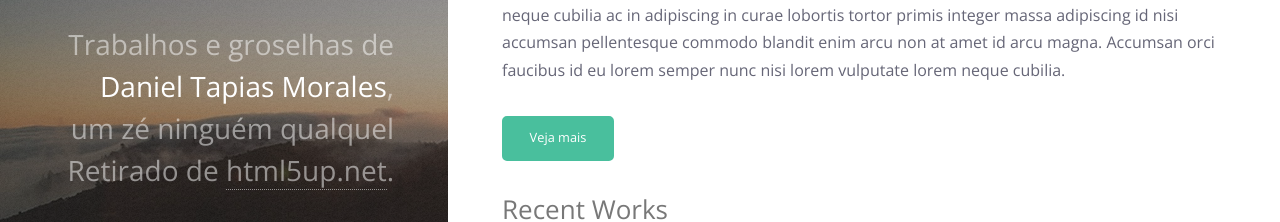
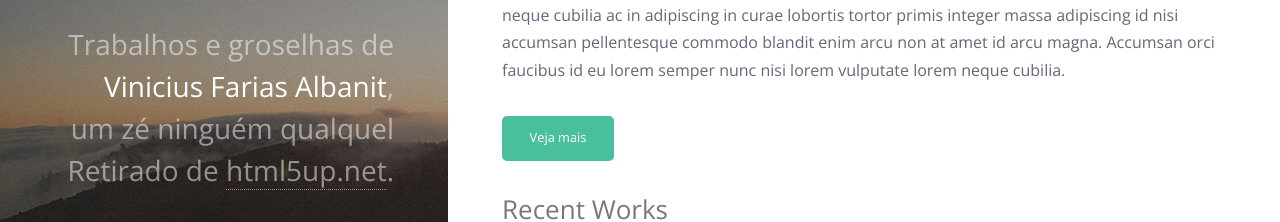
Before and after one commit to ViniciusAlbanit/Site_ajuda_Html, a plain HTML site: page index.html in a window 1280 px wide. Shown: the part 260-482 px from the top of the page. Drawn offline with nearby package versions, Linux system fonts and the light colour scheme.

Commit message:
Update index.html

```diff
--- a/index.html
+++ b/index.html
@@ -27,7 +27,7 @@
             </a>
             <h1 class="main-header-title">
                 Trabalhos e groselhas de <br>
-                <strong>Daniel Tapias Morales</strong>,<br>
+                <strong>Vinicius Farias Albanit</strong>,<br>
                 um zé ninguém qualquel<br>
                 Retirado de <a class="main-header-link" href="http://html5up.net">html5up.net</a>.
             </h1>
```
